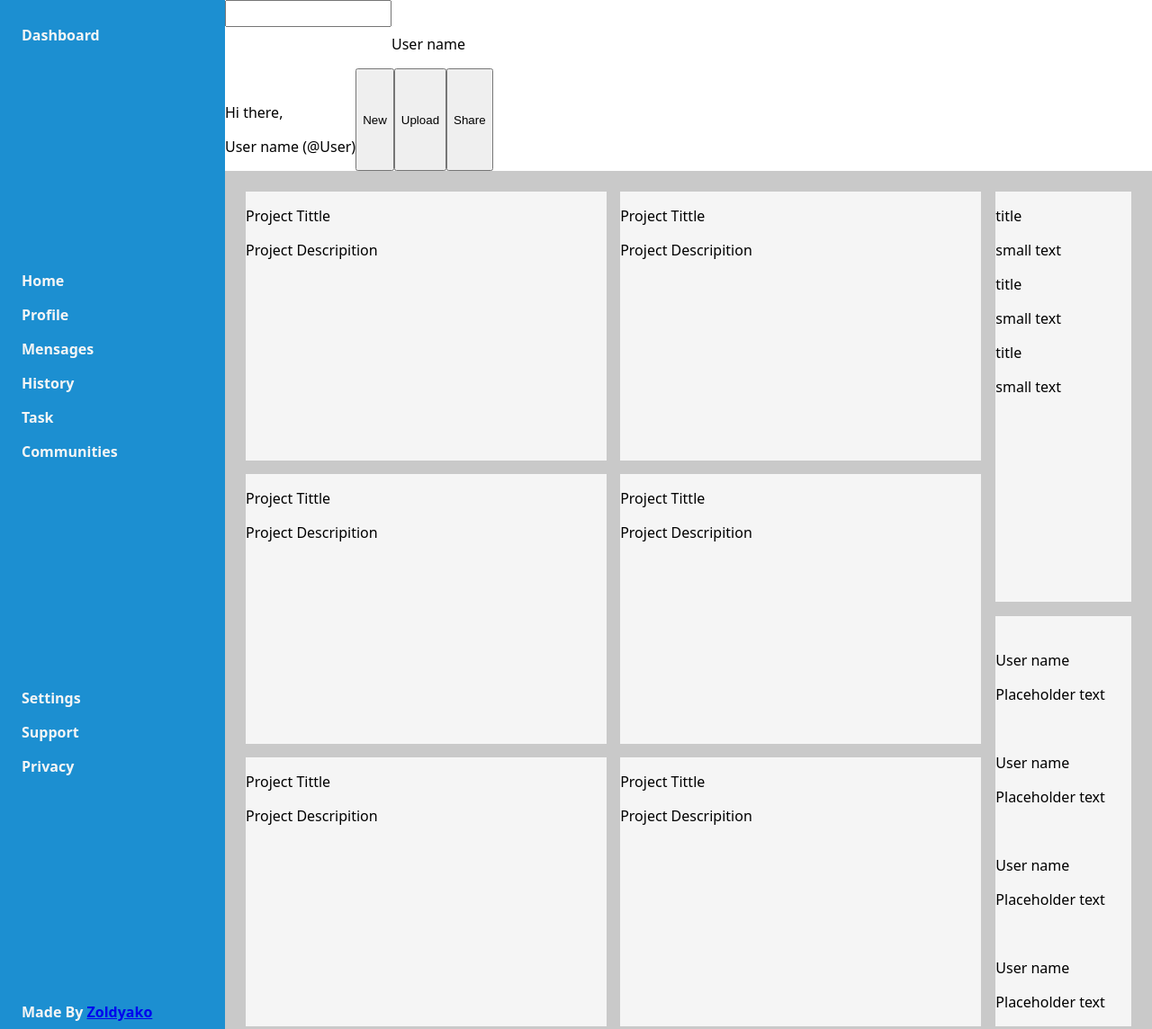
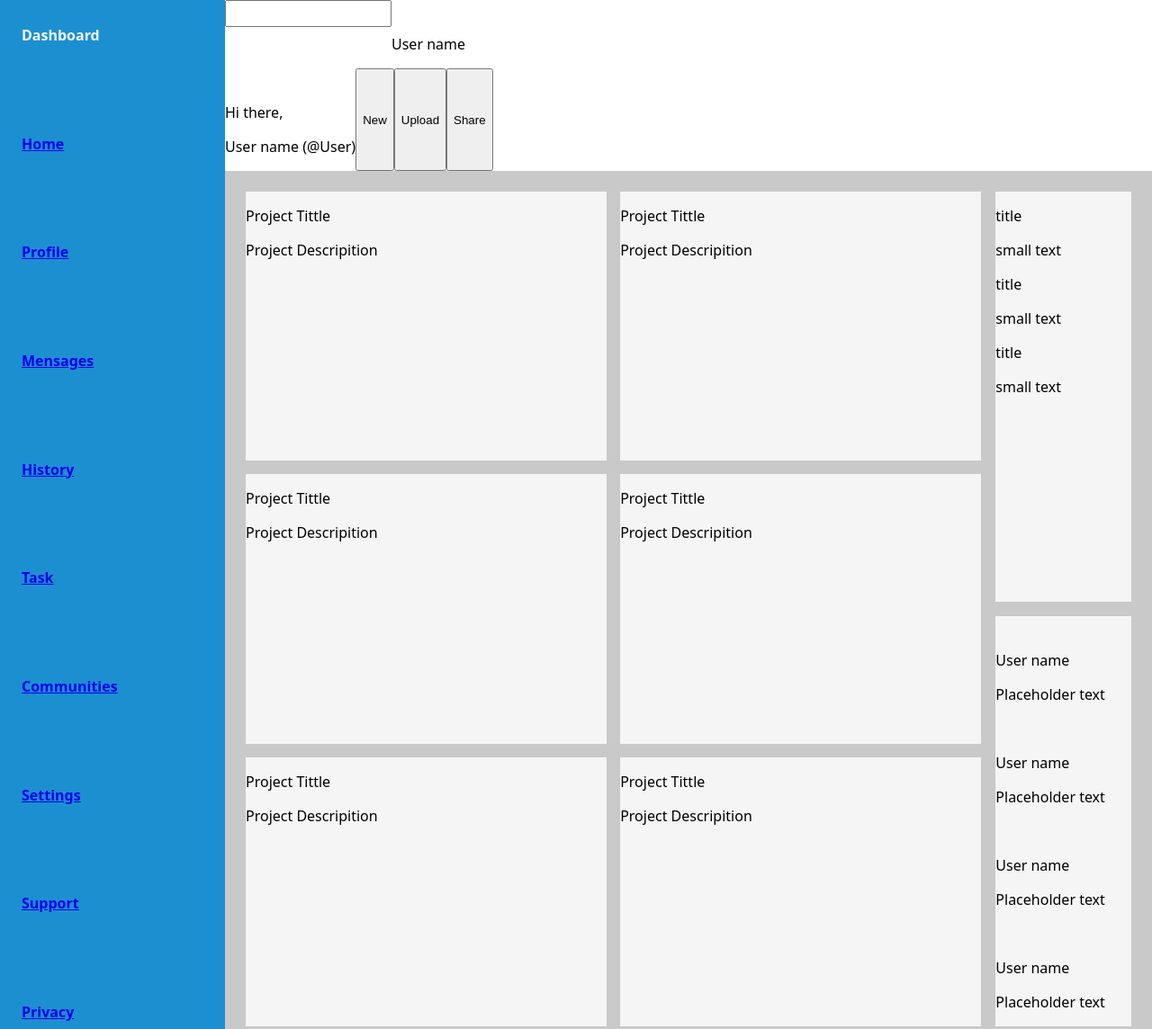
Before and after one commit to Zoldyako/admin_panel, a plain HTML site: page index.html in a window 1280 px wide. Shown: the top 1144 px of the page at 90% size. Drawn offline with Linux system fonts and the light colour scheme.

Commit message:
Chagend sidebar structure again :)

```diff
--- a/index.html
+++ b/index.html
@@ -4,6 +4,9 @@
     <meta charset="UTF-8">
     <meta name="viewport" content="width=device-width, initial-scale=1.0">
     <link rel="stylesheet" href="style.css">
+    <link rel="preconnect" href="https://fonts.googleapis.com">
+<link rel="preconnect" href="https://fonts.gstatic.com" crossorigin>
+<link href="https://fonts.googleapis.com/css2?family=Roboto:ital,wght@0,100;0,300;0,400;0,500;0,700;0,900;1,100;1,300;1,400;1,500;1,700;1,900&display=swap" rel="stylesheet">
     <title>Admin Page</title>
 </head>
 <body>
@@ -35,20 +38,15 @@
 
     <div class="sidebar">
         <p>Dashboard</p>
-        <div>
-            <p>home<a href="#"></a></p>
-            <p>profile<a href="#"></a></p>
-            <p>mensages<a href="#"></a></p>
-            <p>history<a href="#"></a></p>
-            <p>task<a href="#"></a></p>
-            <p>communities<a href="#"></a></p>
-        </div>
-        <div>
-            <p>settings<a href="#"></a></p>
-            <p>support<a href="#"></a></p>
-            <p>privacy<a href="#"></a></p>
-        </div>
-        <p>Made by <a href="https://github.com/Zoldyako">Zoldyako</a></p>
+        <p><a href="#">home</a></p>
+        <p><a href="#">profile</a></p>
+        <p><a href="#">mensages</a></p>
+        <p><a href="#">history</a></p>
+        <p><a href="#">task</a></p>
+        <p><a href="#">communities</a></p>
+        <p><a href="#">settings</a></p>
+        <p><a href="#">support</a></p>
+        <p><a href="#">privacy</a></p>
     </div>
 
     <main>
```
